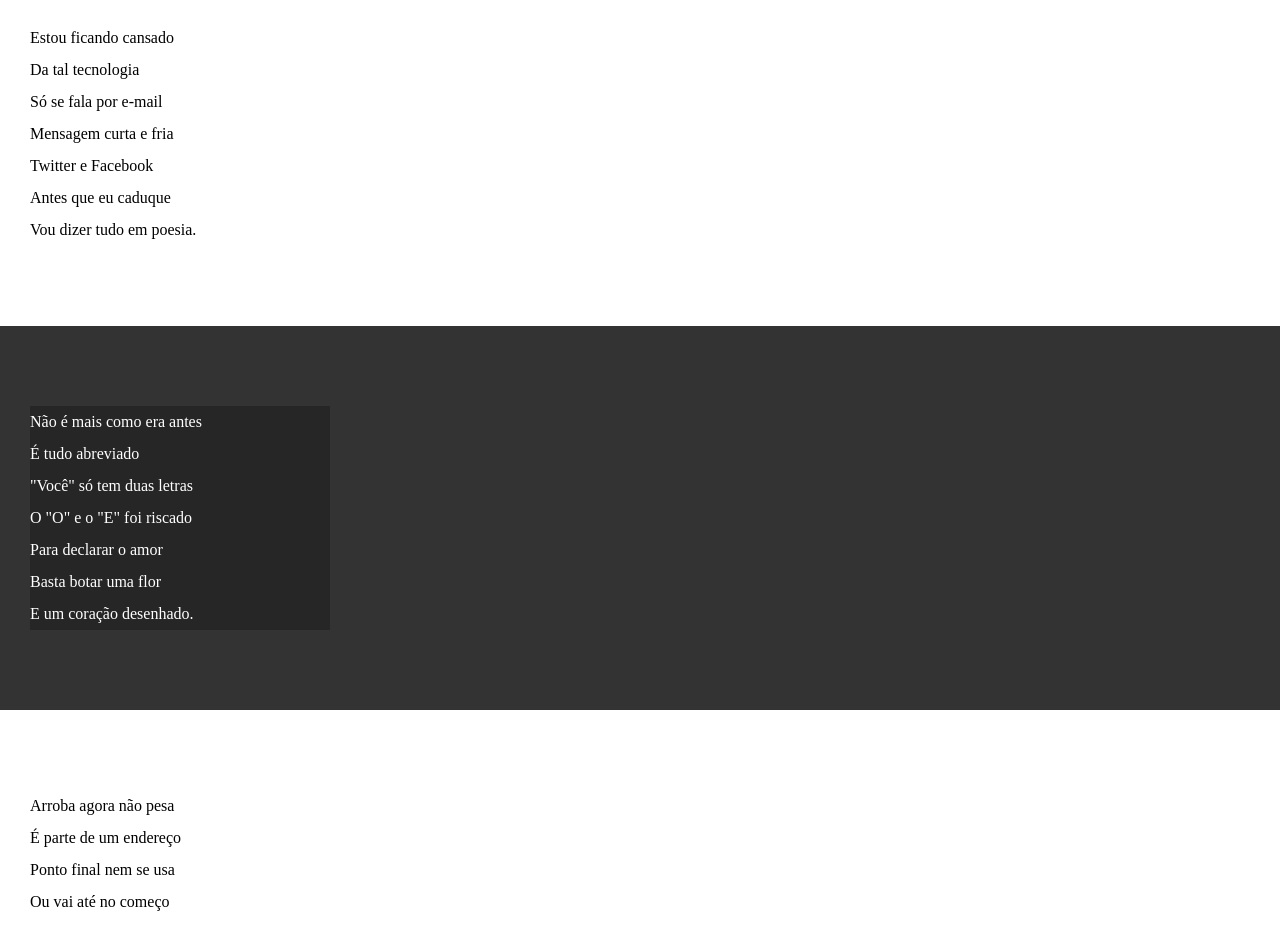
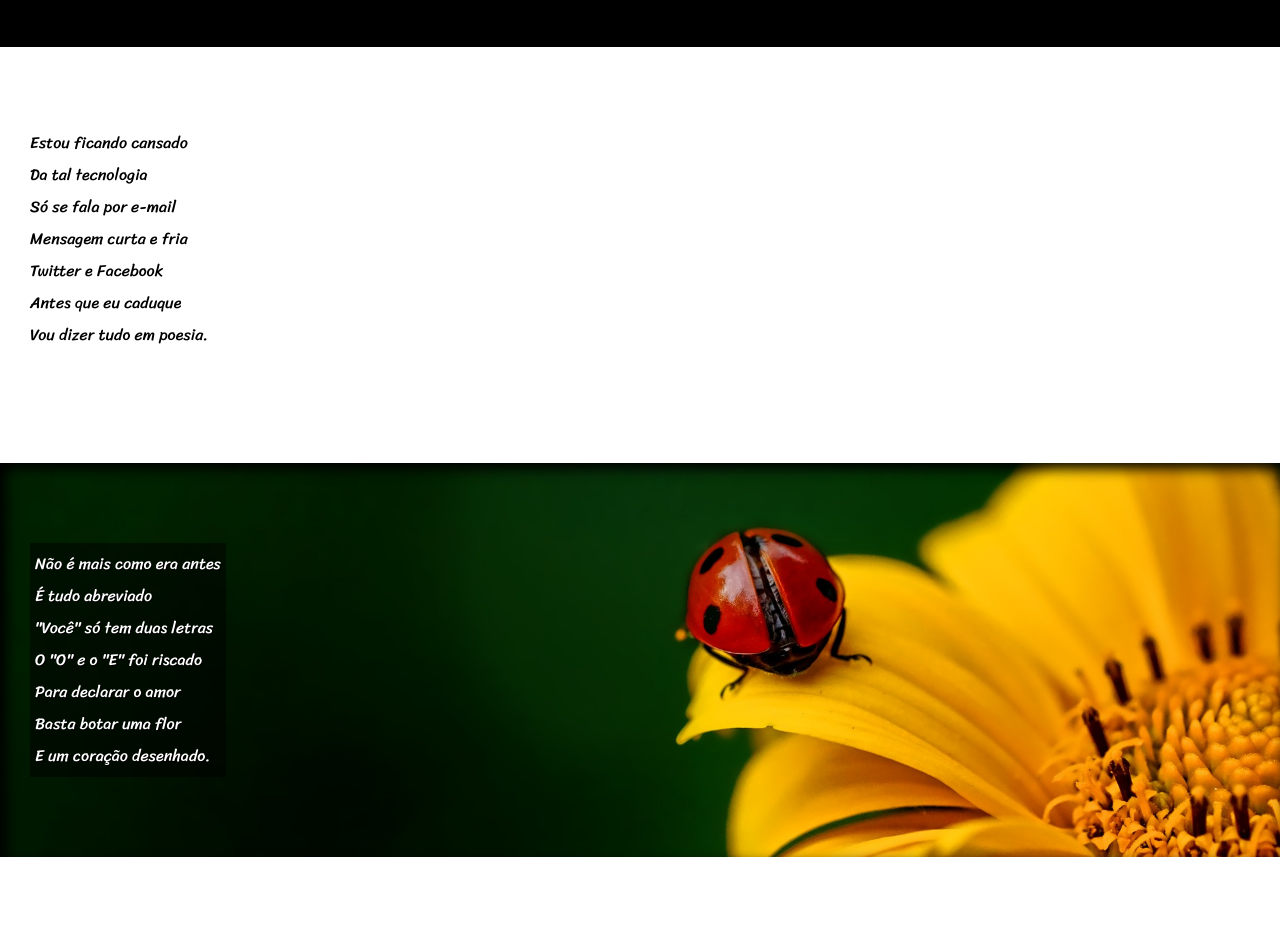
Before and after one commit to Kreusberg/html-css, a plain HTML site: page exercicios/desafio012/index.html in a window 1280 px wide. Shown: the part 213-1139 px from the top of the page. Drawn offline with Linux system fonts and the light colour scheme.

Commit message:
atualizações

```diff
--- a/exercicios/desafio012/index.html
+++ b/exercicios/desafio012/index.html
@@ -29,7 +29,7 @@
 
 
 
-<section class="imagem">
+<section class="imagem" id="img01">
     <p>
         Não é mais como era antes <br>
         É tudo abreviado <br>
@@ -67,7 +67,7 @@
 
 
 
-<section class="imagem">
+<section class="imagem" id="img02">
     <p>
         Tenho saudade das cartas <br>
         Escritas com a própria mão <br>
--- a/exercicios/desafio012/styles/style.css
+++ b/exercicios/desafio012/styles/style.css
@@ -1,4 +1,15 @@
 @charset "UTF-8";
+
+@import url('https://fonts.googleapis.com/css2?family=Passion+One:wght@400;700;900&display=swap');
+
+@import url('https://fonts.googleapis.com/css2?family=Sriracha&display=swap');
+
+
+:root {
+    --fonte1: Verdana, Geneva, Tahoma, sans-serif;
+    --fonte2: 'Passion One', cursive;
+    --fonte3: 'Sriracha', cursive;
+}
 
 * {
     margin: 0px;
@@ -8,6 +19,7 @@
 html, body {
     min-height: 100vh;
     background-color: darkgrey;
+    font-family: var(--fonte1);
 }
 
 header {
@@ -19,6 +31,8 @@ header {
 header > h1 {
     padding-top: 50px;
     font-variant: small-caps;
+    font-family: var(--fonte2);
+    font-size: 10vw;
 }
 
 header > p {
@@ -40,12 +54,14 @@ section {
     padding-bottom: 10vh;
     line-height: 2em;
     padding-left: 30px;
+    font-family: var(--fonte3);
+    font-size: 3.5w;
 }
 
-.imagem > p {
-    background-color: rgba(0, 0, 0, 0.250);
-    width: 300px;
+section > p {
+    padding-bottom: 2em;
 }
+
 
 .normal {
     background-color: white;
@@ -55,6 +71,27 @@ section {
 .imagem {
     background-color: rgb(51, 51, 51);
     color: white;
+    box-shadow: inset 6px 6px 13px 0px black;
+    background-size: cover;
+    background-attachment: fixed;
+}
+
+.imagem > p {
+    display: inline-block;
+    padding: 5px;
+    background-color: rgba(0, 0, 0, 0.500);
+    text-shadow: 1px 1px 0px black;
+}
+
+#img01 {
+    background-image: url(../images/background001.jpg);
+    background-position: right center;
+
+}
+
+#img02 {
+    background-image: url(../images/background002.jpg);
+    background-position: right center;
 }
 
 footer {
```
